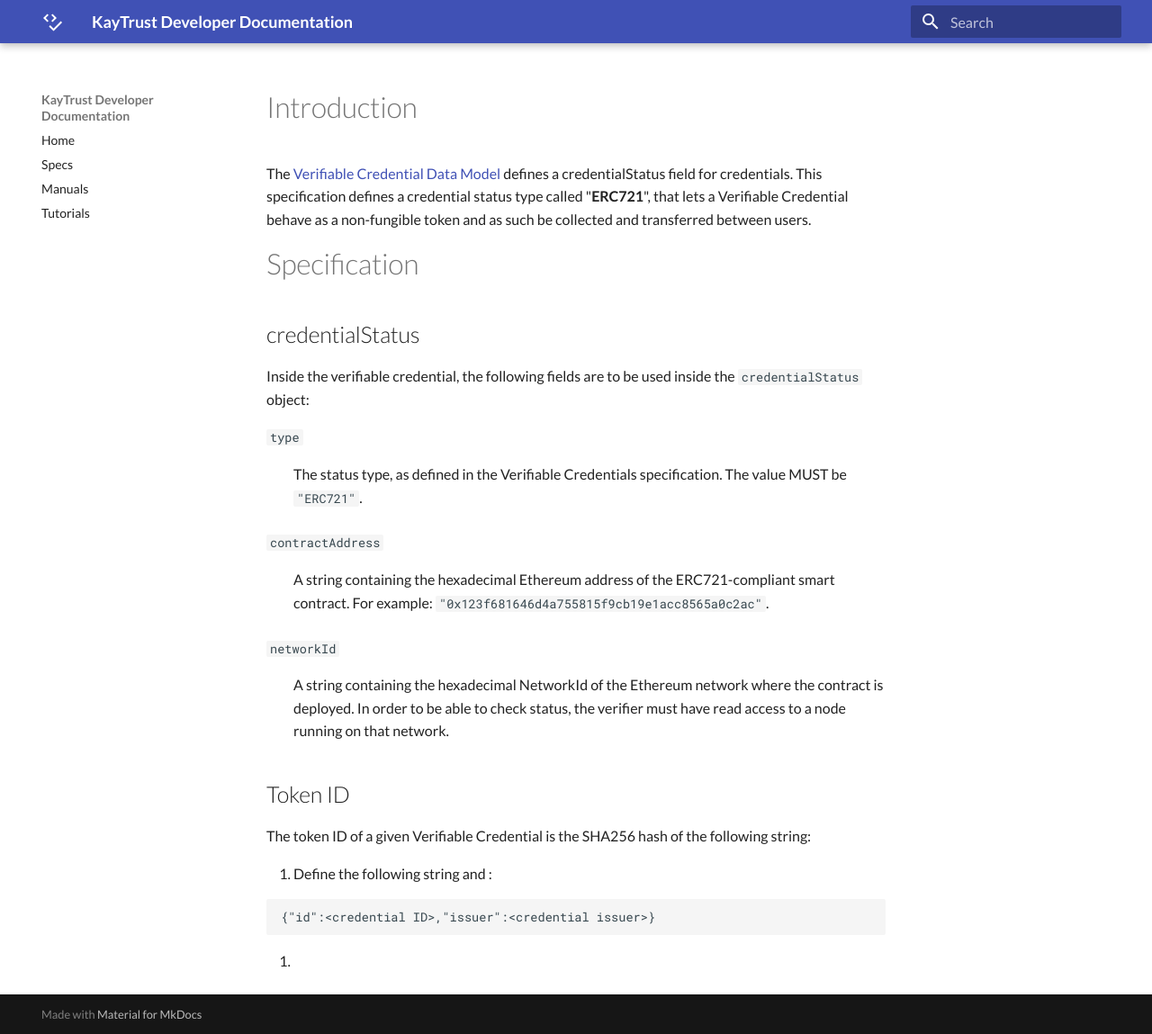
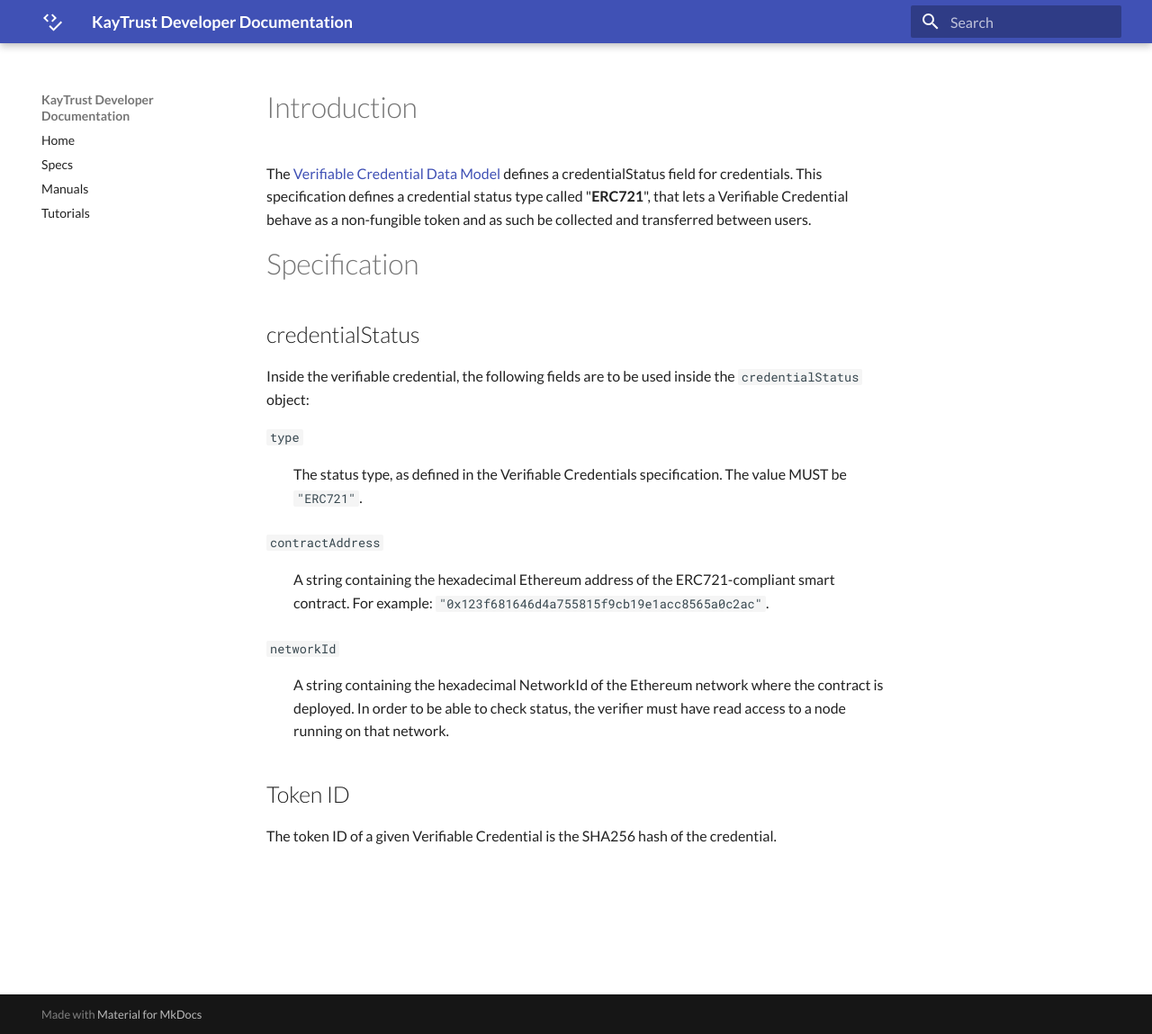
Before and after one commit to KayTrust/kaytrust.github.io, an MkDocs documentation site: the page built from docs/Specs/Credential-Status-ERC721.md, in a window 1280 px wide and 1149 px high. Shown: the whole window at 90% size. Built offline with MkDocs 1.6.1 and Material for MkDocs 9.7.7, drawn with Linux system fonts in a browser that asks for light colours.

Commit message:
Updated Credential Status ERC721

````diff
--- a/docs/Specs/Credential-Status-ERC721.md
+++ b/docs/Specs/Credential-Status-ERC721.md
@@ -21,10 +21,4 @@
 
 ## Token ID
 
-The token ID of a given Verifiable Credential is the SHA256 hash of the following string:
-
-1. Define the following string and :
-```json
-{"id":<credential ID>,"issuer":<credential issuer>}
-```
-2.
+The token ID of a given Verifiable Credential is the SHA256 hash of the credential.
````
